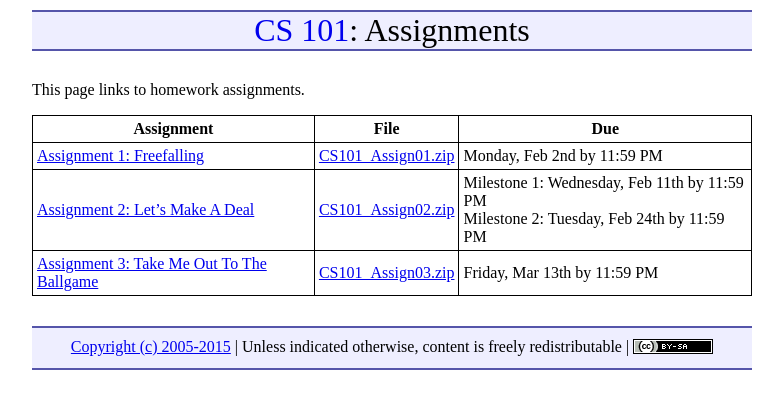
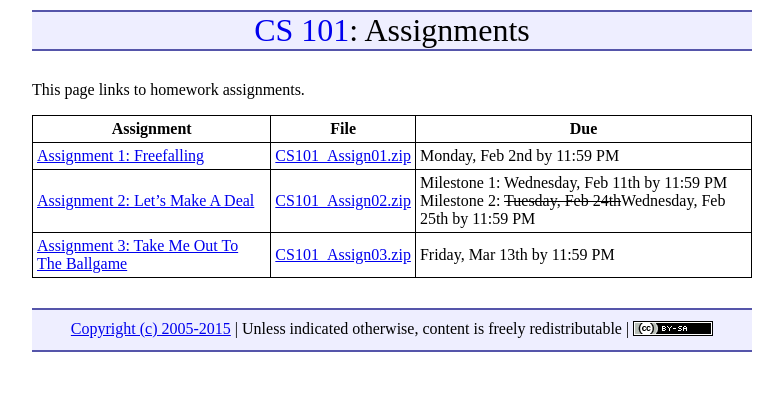
Before and after one commit to ycpcs/cs101-spring2015, a Jekyll site: the page built from assign/index.md, in a window 1280 px wide. Shown: the top 409 px of the page, without its empty margins (248-1031 px from the left). Built offline with Jekyll 4.4.1, drawn with Linux system fonts in a browser that asks for light colours; Markdown is read by kramdown in place of the engine named in the settings.

```diff
--- a/assign/index.md
+++ b/assign/index.md
@@ -8,7 +8,7 @@ This page links to homework assignments.
 Assignment | File | Due
 ---------- | ---- | ---
 [Assignment 1: Freefalling](assign01.html) | [CS101\_Assign01.zip](CS101_Assign01.zip) | Monday, Feb 2nd by 11:59 PM
-[Assignment 2: Let's Make A Deal](assign02.html) | [CS101\_Assign02.zip](CS101_Assign02.zip) | Milestone 1: Wednesday, Feb 11th by 11:59 PM<br>Milestone 2: Tuesday, Feb 24th by 11:59 PM
+[Assignment 2: Let's Make A Deal](assign02.html) | [CS101\_Assign02.zip](CS101_Assign02.zip) | Milestone 1: Wednesday, Feb 11th by 11:59 PM<br>Milestone 2: <strike>Tuesday, Feb 24th</strike>Wednesday, Feb 25th by 11:59 PM
 [Assignment 3: Take Me Out To The Ballgame](assign03.html) | [CS101\_Assign03.zip](CS101_Assign03.zip) | Friday, Mar 13th by 11:59 PM
 
 <!-- vim:set wrap: ­-->
```
Also changed, not shown: assign/assign02.md (+1 -1 lines), index.md (+1 -0 lines).
